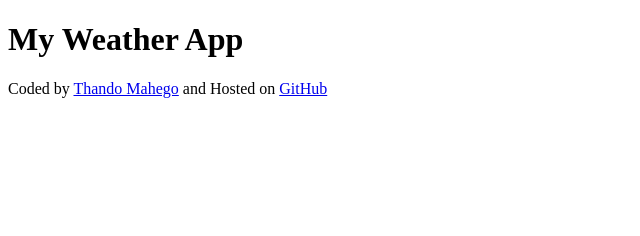
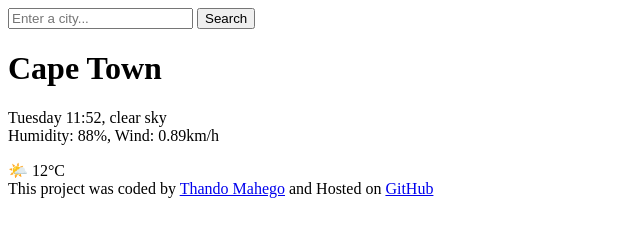
Before and after one commit to ThandoMashego/my-weather-app, a plain HTML site: page index.html in a window 1280 px wide. Shown: the whole page, without its empty margins (0-640 px from the left). Drawn offline with Linux system fonts and the light colour scheme.

Commit message:
Added HTML to my project

```diff
--- a/index.html
+++ b/index.html
@@ -6,11 +6,28 @@
     <title>Weather App</title>
 </head>
 <body>
-    <h1>My Weather App</h1>
-    <footer>Coded by
+    <header>
+        <input type="search" placeholder="Enter a city..." required />
+        <input type="submit" value="Search"/>
+    </header>
+
+    <main>
+    <div>
+    <h1>Cape Town</h1>
+    <p>
+    Tuesday 11:52, clear sky<br>
+    Humidity: 88%, Wind: 0.89km/h
+    </p>
+    </div>
+    <div>🌤️ 12°C</div>
+
+    </main>
+
+    <footer> This project was coded by
         <a href="https://github.com/ThandoMashego">Thando Mahego</a> and
-       Hosted on <a href="https://github.com/ThandoMashego/my-weather-app">GitHub</a>
+        Hosted on <a href="https://github.com/ThandoMashego/my-weather-app">GitHub</a>
     </footer>
+
 </body>
 
 </html>
```
